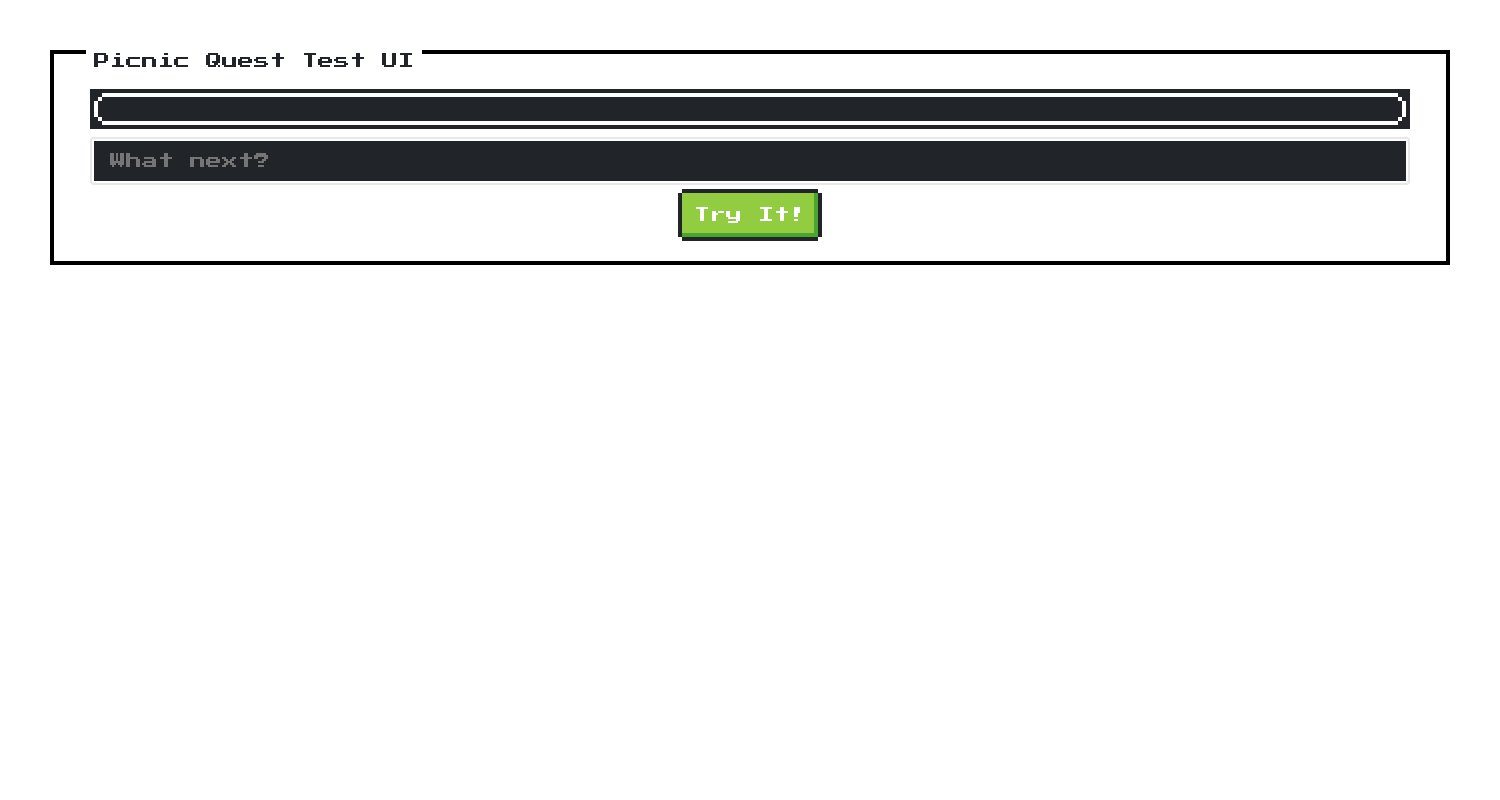
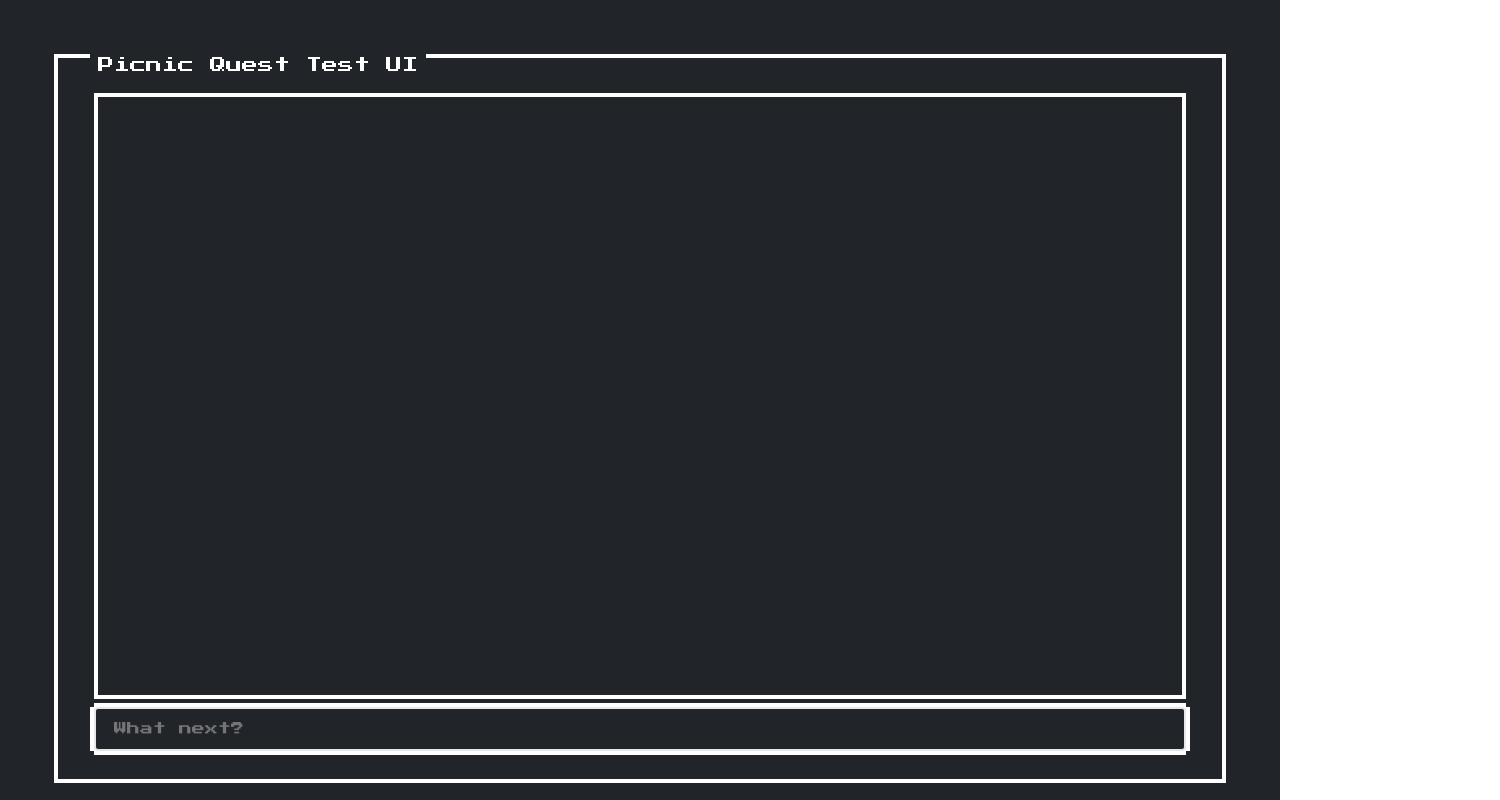
Before and after one commit to tl-kuno/PicnicQuest-Client, a React (Create React App) app: page / in a window 1280 px wide. Shown: the top 800 px of the page, 1500 px wide, since content can reach past the window. Built offline with nearby package versions, Linux system fonts and the light colour scheme.

Commit message:
outsourced to components, updated UI to show prev

```diff
--- a/package.json
+++ b/package.json
@@ -10,7 +10,10 @@
     "nes.css": "^2.3.0",
     "react": "^18.2.0",
     "react-dom": "^18.2.0",
-    "rooks": "^7.4.0"
+    "react-hook-form": "^7.38.0",
+    "rooks": "^7.4.0",
+    "uuid": "^9.0.0",
+    "uuidv4": "^6.2.13"
   },
   "devDependencies": {
     "react-scripts": "5.0.1"
--- a/public/index.html
+++ b/public/index.html
@@ -17,7 +17,7 @@
     <link rel="manifest" href="%PUBLIC_URL%/manifest.json" />
     <title>Picnic Quest</title>
   </head>
-  <body>
+  <body className="page">
     <noscript>You need to enable JavaScript to run this app.</noscript>
     <div id="root"></div>
     <!--
--- a/src/App.css
+++ b/src/App.css
@@ -1,13 +1,37 @@
 .App {
-  text-align: center;
   font-family: 'Press Start 2P', cursive;
-  height: 900px;
-  width: 1500px;
+  font-size: 13px;
   margin: auto;
   padding: 50px;
+  -ms-overflow-style: none;
+  scrollbar-width: none;
+  background-color: #212529;
 }
 
+
 .nes_inline {
-  background-color:#212529;
+  background-color: #212529;
   padding: 1rem;
 }
+
+/* Interaction display */
+
+.message-list{
+  height: 550px;
+  overflow-y: scroll;
+  overflow-x: hidden;
+  -ms-overflow-style: none;
+  scrollbar-width: none;
+}
+
+.message-list::-webkit-scrollbar {
+  display: none;
+}
+
+.from-left {
+  text-align: left;
+}
+
+.from-right {
+  text-align: right;
+}
--- a/src/App.jsx
+++ b/src/App.jsx
@@ -1,71 +1,57 @@
 import './App.css';
-import { React, useState } from 'react';
+import { React, useState, useEffect } from 'react';
 import axios from 'axios';
 import "nes.css/css/nes.min.css";
+import { MainInput } from './components/MainInput';
+import { InteractionDisplay } from './components/InteractionDisplay';
 
-const baseUrl = 'https://tlkuno.pythonanywhere.com/?command='
+const baseUrl = 'https://tlkuno.pythonanywhere.com'
 
 function App() {
 
-  const [command, setCommand] = useState("");
+  const [command, setCommand] = useState('');
   const [output, setOutput] = useState(null);
+  const [history, setHistory] = useState([]);
+  const [numInteractions, setNumInteractions] = useState(0);
 
-  function createURL(){
-    let fullUrl = "" + baseUrl
-    for (let i = 0; i < command.length; i++)
-      if (command[i] === " ") {
-        fullUrl = fullUrl + "+"
-      } else {
-        fullUrl = fullUrl + command[i]
-      }
-      return fullUrl
+  useEffect(() => {
+    if (output !== null) {
+      interact();
+    }
+  }, [numInteractions]);
+
+  function interact() {
+    const newHistory = history.slice()
+    if (newHistory.length > 8) { newHistory.splice(0, 2) }
+    newHistory.push(
+      {'type': 'user', 'content': command },
+      {'type': 'bot', 'content': output })
+    setHistory(newHistory)
+    document.getElementById('main_input').value = '';
+    console.log(history)
   }
 
-  const handleClick = async () => {
-    setCommand("")
-    axios({
-      method:"GET",
-      url: createURL(),
-      responseType: 'json'
-    })
-    .then(function(response) {
-      setOutput(response.data.output)
-    })
+  function handleClick(e) {
+    e.preventDefault()
+    axios.get(baseUrl, { params: { command: command } }
+    )
+      .then(function (response) {
+        setNumInteractions(numInteractions + 1)
+        setOutput(response.data.output)
+      })
   }
 
-  const handleKeyDown = (e) => {
-      if (e.key === 'Enter') {
-        handleClick();
-      }
-  }
-
-    return (
+  return (
     <div className="App">
-      <div className="nes-container with-title">
+      <section className="nes-container with-title is-dark">
         <p className="title">Picnic Quest Test UI</p>
-        <div className="nes-container is-rounded is-dark">
-          <p>{output}</p>
-        </div>
-        <div className="nes-field is-inline nes-inline">
-          <input
-            type="text"
-            id="input_commandPrompt"
-            className="nes-input is-dark"
-            placeholder="What next?"
-            value={command}
+        <InteractionDisplay history={history}/>
+        <form onSubmit={e => handleClick(e)}>
+          <MainInput
             onChange={e => setCommand(e.target.value)}
-            onKeyDown={handleKeyDown}
-            autocomplete="off"
-            autoFocus
           />
-        </div>
-        <button
-          onClick={handleClick}
-          type="button"
-          className="nes-btn is-success"
-          id="button_submitCommand"
-          >Try It!</button>
-      </div>
+        </form>
+      </section>
     </div>
   );
 };
--- /dev/null
+++ b/src/components/Interaction.jsx
@@ -0,0 +1,18 @@
+import React from "react";
+
+const Interaction = (props) => {
+    const msgClass = ('user'.localeCompare(props.type)) ? 'message -left' : 'message -right';
+    const balloonClass = ('user'.localeCompare(props.type)) ? 'nes-balloon from-left is-dark bot-text' : 'nes-balloon from-right is-dark bot-text';
+return (
+    <section className={msgClass}>
+        <div className={balloonClass}>
+            <p>{props.content}</p>
+        </div>
+    </section>
+)
+}
+
+/* Module Exports */
+export {
+    Interaction,
+}
--- /dev/null
+++ b/src/components/InteractionDisplay.jsx
@@ -0,0 +1,25 @@
+import React from "react";
+import { Interaction } from "./Interaction";
+import { v4 as uuidv4 } from 'uuid';
+
+const InteractionDisplay = (props) => {
+
+    return (
+        <section className="nes-container is-dark">
+            <section className="message-list" id="message-body">
+                {props.history.map((interaction) => (
+                    <Interaction
+                        key={uuidv4()}
+                        type={interaction.type}
+                        content={interaction.content}
+                    />
+                ))}
+            </section>
+        </section>
+    )
+}
+
+/* Module exports */
+export {
+    InteractionDisplay,
+}
--- /dev/null
+++ b/src/components/MainInput.jsx
@@ -0,0 +1,25 @@
+import React from 'react';
+
+const MainInput= (props) => {
+
+    return(
+        <div className="nes-field is-inline nes-inline">
+        <input
+          type="text"
+          id="main_input"
+          name="main_input"
+          className="nes-input is-dark"
+          placeholder="What next?"
+          value={props.command}
+          onChange={props.onChange}
+          autoComplete="off"
+          autoFocus
+        />
+      </div>
+    )
+}
+
+/* Module Exports */
+export {
+    MainInput,
+}
```
Also changed, not shown: src/components/tempCodeRunnerFile.jsx (added, +8 -0 lines), 1 other file (tests, documents, lock files or other folders).
